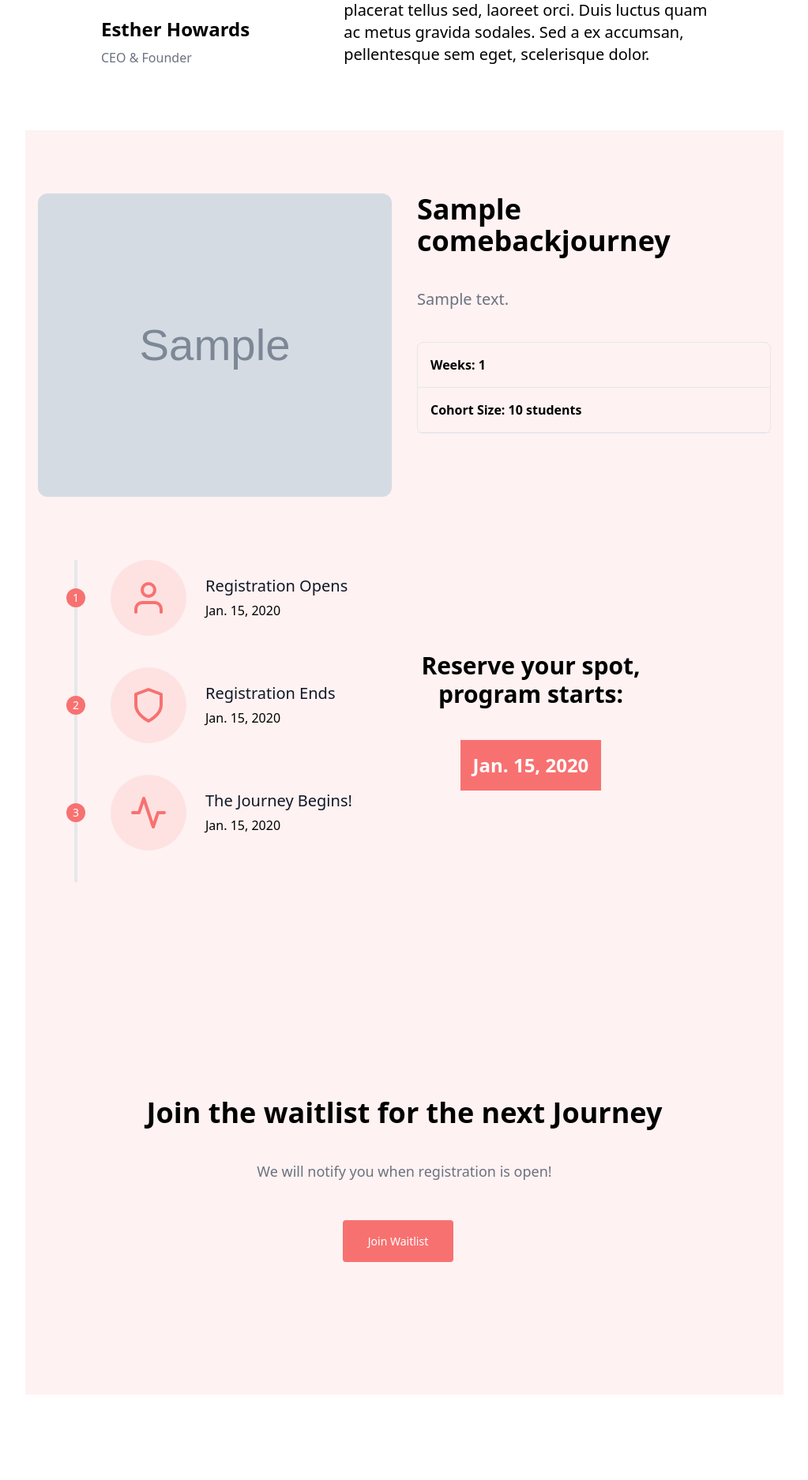
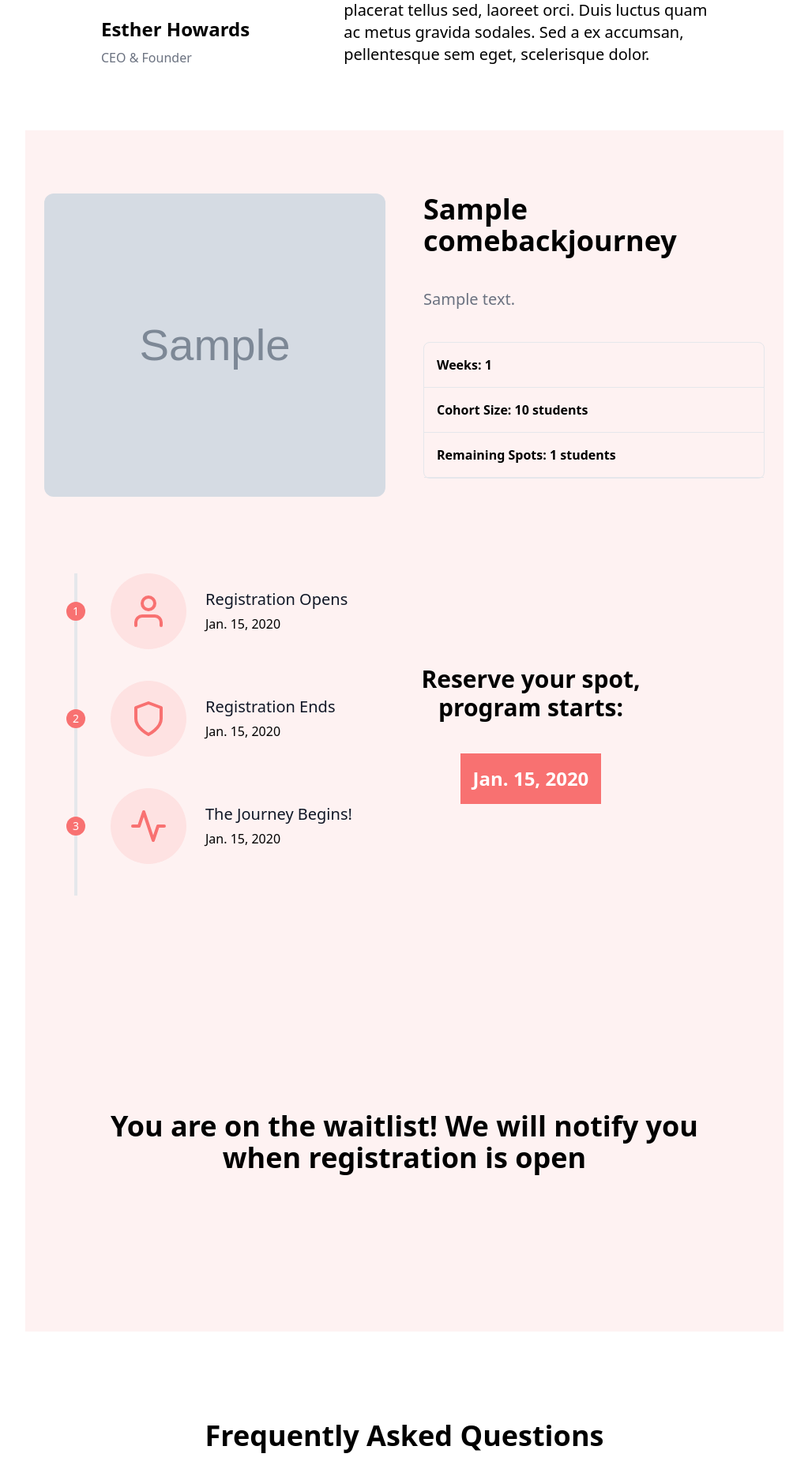
Before and after one commit to Ibupunyamimpi/ipm_learning, a Django app: page /comeback/ in a window 1280 px wide. Shown: the part 2348-4222 px from the top of the page at 79% size, without its empty margins (128-1151 px from the left). Run offline with Django 3.2, Linux system fonts and the light colour scheme; a user stored in the database is signed in; tables that the repository leaves empty hold one stand-in row (values such as "Sample post"); grey boxes marked "Sample" are stand-in pictures; some libraries are stand-ins or nearby versions.

Commit message:
finished comeback

```diff
--- a/ipm_learning/comeback/models.py
+++ b/ipm_learning/comeback/models.py
@@ -2,6 +2,9 @@ from django.db import models
 from django.conf import settings
 from django.contrib import admin
 from django.utils.text import slugify
+from django.dispatch import receiver
+from django.db.models.signals import post_save
+
 
 
 class ComebackJourney(models.Model):
@@ -10,7 +13,7 @@ class ComebackJourney(models.Model):
     thumbnail = models.ImageField(upload_to="thumbnails/")
     weeks = models.PositiveIntegerField()
     cohort_size = models.PositiveIntegerField()
-    remaining_spots = models.PositiveIntegerField()
+    remaining_spots = models.PositiveIntegerField(default=0)
     signup_start_date = models.DateField()
     signup_end_date = models.DateField()
     course_start_date = models.DateField()
@@ -81,3 +84,39 @@ class ComebackRecord(models.Model):
 
     class Meta:
         unique_together = ('user', 'comeback',)
+
+
+class ComebackWaitlist(models.Model):
+    user = models.ForeignKey(settings.AUTH_USER_MODEL, on_delete=models.CASCADE)
+    created_at = models.DateTimeField(auto_now_add=True)
+
+    def __str__(self):
+        return f"COMEBACK-WAITLIST-{self.pk}-{self.user.email}"
+
+@receiver(post_save, sender=ComebackRecord)
+def update_waitlist(sender, instance, **kwargs):
+    if instance.is_active:
+        ComebackWaitlist.objects.filter(user=instance.user).delete()
+
+
+@receiver(post_save, sender=ComebackJourney)
+def create_course_records(sender, instance, **kwargs):
+    from ipm_learning.order.models import CourseRecord
+    # Get all courses associated with this comeback journey
+    courses = instance.courses.all()  # Adjust to your field name holding the courses related to a ComebackJourney
+
+    # Get all associated comeback_records
+    comeback_records = ComebackRecord.objects.filter(comeback=instance)
+
+    for comeback_record in comeback_records:
+        for course in courses:
+            # Check if a course record exists for the current comeback record and course
+            course_record, created = CourseRecord.objects.get_or_create(
+                course=course,
+                comeback_record=comeback_record,
+                user=comeback_record.user
+            )
+
+            # If a new course record was created, you might want to set additional attributes here before saving it
+            if created:
+                course_record.save()
--- a/ipm_learning/comeback/urls.py
+++ b/ipm_learning/comeback/urls.py
@@ -1,9 +1,10 @@
 from django.urls import path
-from .views import comeback_main, ComebackJourneyDetail
+from .views import comeback_main, ComebackJourneyDetail, add_to_waitlist_view
 
 app_name = "comeback"
 
 urlpatterns = [
     path('', comeback_main, name='comeback_main'),
+    path('add_to_waitlist/', add_to_waitlist_view, name='add_to_waitlist'),
     path('<slug:slug>/', ComebackJourneyDetail.as_view(), name='comeback_detail'),
 ]
--- a/ipm_learning/comeback/views.py
+++ b/ipm_learning/comeback/views.py
@@ -6,22 +6,34 @@ from django.core.exceptions import ObjectDoesNotExist
 from .models import ComebackJourney, ComebackRecord
 from ipm_learning.order.models import OrderItem, CourseRecord
 from ipm_learning.order.utils import get_or_set_order_session
-from django.shortcuts import get_object_or_404, redirect, reverse
+from django.shortcuts import redirect
+from django.urls import reverse
 from django.views import generic
 from django.utils import timezone
 from django.contrib.auth.mixins import LoginRequiredMixin
+from django.views import View
+from .models import ComebackWaitlist
+from django.contrib.auth.decorators import login_required
+
 
 def comeback_main(request):
     journey = ComebackJourney.objects.filter(is_active=True).first()
     registration = False
     current_date = date.today()
 
-    if journey and journey.signup_start_date <= current_date <= journey.signup_end_date:
+    if journey and journey.signup_start_date <= current_date <= journey.signup_end_date and journey.remaining_spots > 0:
         registration = True
+
+
+    # Check if the user is authenticated and if they are on the waitlist
+    on_waitlist = False
+    if request.user.is_authenticated:
+        on_waitlist = ComebackWaitlist.objects.filter(user=request.user).exists()
 
     context = {
         'journey': journey,
-        'registration': registration
+        'registration': registration,
+        'on_waitlist': on_waitlist,
     }
 
     if request.method == 'POST':
@@ -101,3 +113,19 @@ class ComebackJourneyDetail(LoginRequiredMixin, generic.DetailView):
             context['course_records'] = []
 
         return context
+
+
+class AddToWaitlistView(LoginRequiredMixin, View):
+    def post(self, request, *args, **kwargs):
+            # Create a new waitlist entry for the current user
+            ComebackWaitlist.objects.create(user=request.user)
+            # Redirect the user to a thank you page or back to the main page
+            return redirect(reverse('comeback:comeback_main') + '#journeySection')
+
+@login_required
+def add_to_waitlist_view(request):
+    if request.method == 'POST':
+        # Create a new waitlist entry for the current user
+        ComebackWaitlist.objects.create(user=request.user)
+        # Redirect the user to a thank you page or back to the main page
+        return redirect(reverse('comeback:comeback_main') + '#waitlist')
--- a/ipm_learning/order/models.py
+++ b/ipm_learning/order/models.py
@@ -297,6 +297,9 @@ def create_course_record(sender, instance, created, **kwargs):
             if order_item.comeback_record:
                 comeback_record = order_item.comeback_record
                 comeback_record.is_active = True
+                comeback_record.pmts_completed = 1
+                comeback_record.comeback.remaining_spots -= 1
+                comeback_record.comeback.save()
                 comeback_record.save()
                 for course in comeback_record.comeback.courses.all():
                     create_or_update_course_record(course, order.user, order_item.tickets, comeback_record)
@@ -310,6 +313,7 @@ def create_or_update_course_record(course, user, tickets, comeback_record):
     else:
         course_record = CourseRecord(course=course, user=user, tickets=tickets, comeback_record=comeback_record)
     course_record.save()
+
 
 
 @receiver(post_save, sender=CourseRecord)
--- a/ipm_learning/templates/comeback/comeback_main.html
+++ b/ipm_learning/templates/comeback/comeback_main.html
@@ -8,14 +8,14 @@
 
     <div class="relative container px-4 mx-auto">
         <div class="flex flex-wrap items-center -mx-4">
-            <div class="w-full lg:w-1/2 px-4 mb-12 lg:mb-0">
+            <div class="w-full lg:w-1/2 px-6 mb-12 lg:mb-0">
                 <div class="max-w-lg">
                     <h2 class="mt-8 mb-6 lg:mb-10 lg:pr-8 text-4xl font-semibold">Comeback Journey</h2>
                     <p class="mb-6 lg:mb-12 text-xl text-gray-500">With this tool, you will get much better results at work and develop new skills. Will you take the risk of trying the latest version of our application?</p>
                     <button onclick="scrollToSection('journeySection')" class="inline-block py-4 px-8 text-sm text-white font-medium leading-normal bg-red-400 hover:bg-red-300 transition duration-200 rounded">Join the Journey</button>
                 </div>
             </div>
-            <div class="relative w-full lg:w-1/2 px-4">
+            <div class="relative w-full lg:w-1/2 px-6">
                 <img class="rounded-xl object-cover lg:h-128" src="https://images.unsplash.com/photo-1524508762098-fd966ffb6ef9?ixid=MXwxMjA3fDB8MHxwaG90by1wYWdlfHx8fGVufDB8fHw%3D&amp;ixlib=rb-1.2.1&amp;auto=format&amp;fit=crop&amp;w=1050&amp;q=80" alt="">
             </div>
         </div>
@@ -131,10 +131,10 @@
   <section class="relative py-20 bg-red-50">
     <div class="container px-4 mx-auto">
         <div class="flex flex-wrap items-start -mx-4">
-            <div class="relative w-full md:w-1/2 px-4 mb-12 md:mb-0">
+            <div class="relative w-full md:w-1/2 px-6 mb-12 md:mb-0">
                 <img class="h-96 lg:h-128 w-full rounded-xl object-cover" src="{{ journey.thumbnail.url}}" alt="">
             </div>
-            <div class="relative w-full md:w-1/2 px-4 pb-4 lg:pb-0">
+            <div class="relative w-full md:w-1/2 px-6 pb-4 lg:pb-0">
                 <div class="lg:ml-auto max-w-md">
                     <h2 class="mb-6 lg:mb-10 text-4xl font-semibold font-heading">{{ journey.title }}</h2>
                     <p class="mb-6 lg:mb-10 text-xl text-gray-500">{{ journey.description }}</p>
@@ -145,6 +145,9 @@
                         <div class="flex p-4 border-b">
                             <h3 class="font-semibold font-heading">Cohort Size: {{ journey.cohort_size }} students</h3>
                         </div>
+                        <div class="flex p-4 border-b">
+                          <h3 class="font-semibold font-heading">Remaining Spots: {{ journey.remaining_spots }} students</h3>
+                      </div>
 
 
                     </div>
@@ -234,7 +237,7 @@
 
   {% if registration %}
 <section class="pb-20 pt-10 bg-red-50">
-  <div class="container px-4 mx-auto">
+  <div class="container px-6 mx-auto">
     <div class="max-w-3xl mx-auto mb-12 lg:mb-12 text-center">
       <h2 class="mt-8 mb-8 text-4xl font-semibold font-heading">Registration is Open</h2>
     </div>
--- a/ipm_learning/templates/comeback/comeback_waitlist.html
+++ b/ipm_learning/templates/comeback/comeback_waitlist.html
@@ -1,11 +1,17 @@
-<section class="relative py-20 lg:py-40 bg-red-50">
+<section id="waitlist" class="relative py-20 lg:py-40 bg-red-50">
 
     <div class="relative container px-4 mx-auto">
       <div class="max-w-3xl mx-auto text-center">
-
+        {% if on_waitlist %}
+        <h2 class="mt-8 mb-6 lg:mb-10 text-4xl font-semibold" contenteditable="false">You are on the waitlist! We will notify you when registration is open</h2>
+        {% else %}
         <h2 class="mt-8 mb-6 lg:mb-10 text-4xl font-semibold" contenteditable="false">Join the waitlist for the next Journey</h2>
         <p class="mb-6 lg:mb-12 text-lg text-gray-500" contenteditable="false">We will notify you when registration is open!</p>
-        <a class="inline-block w-full md:w-auto mb-2 mr-4 py-4 px-8 text-sm font-medium leading-normal bg-red-400 hover:bg-red-300 text-white rounded transition duration-200" href="#" contenteditable="true">Join Waitlist</a>
+        <form action="{% url 'comeback:add_to_waitlist' %}" method="post">
+          {% csrf_token %}
+          <button type="submit" class="inline-block w-full md:w-auto mb-2 mr-4 py-4 px-8 text-sm font-medium leading-normal bg-red-400 hover:bg-red-300 text-white rounded transition duration-200">Join the Waitlist</button>
+        </form>
+        {% endif %}
       </div>
     </div>
   </section>
--- a/ipm_learning/templates/content/course_detail.html
+++ b/ipm_learning/templates/content/course_detail.html
@@ -30,6 +30,8 @@
 
           {% if request.user.is_authenticated and request.user|check_course_course_record:course and not course.multi_ticket %}
             <a href="{{ course.contents.first.get_absolute_url }}" class="flex ml-auto text-white bg-red-500 border-0 py-2 px-6 focus:outline-none hover:bg-red-600 rounded">Lanjut Kursus Online</a>
+          {% elif course.is_comebackjourney %}
+          <span class="title-font font-medium text-2xl text-gray-900">Course Unavailable</span>
           {% else %}
             <form method="post">
                     {% csrf_token %}
--- a/ipm_learning/templates/content/course_list.html
+++ b/ipm_learning/templates/content/course_list.html
@@ -63,7 +63,7 @@
     </div>
     <div class="flex flex-wrap sm:-m-4 -mx-4 -mb-10 -mt-4">
     {% for course in category.courses.all %}
-      {% if course.active and course.course_type == 'Course' %}
+      {% if course.active and course.course_type == 'Course' and not course.is_comebackjourney %}
         <div class="p-4 md:w-1/3 sm:mb-0 mb-6">
           <div class="rounded-lg h-64 overflow-hidden">
             <a href="{% url 'content:course-detail' course.slug %}">
```
Also changed, not shown: ipm_learning/comeback/admin.py (+38 -3 lines), .forestadmin-schema.json, ipm_learning/comeback/migrations/0003_comebackwaitlist.py (added), ipm_learning/comeback/migrations/0004_alter_comebackjourney_remaining_spots.py (added).
